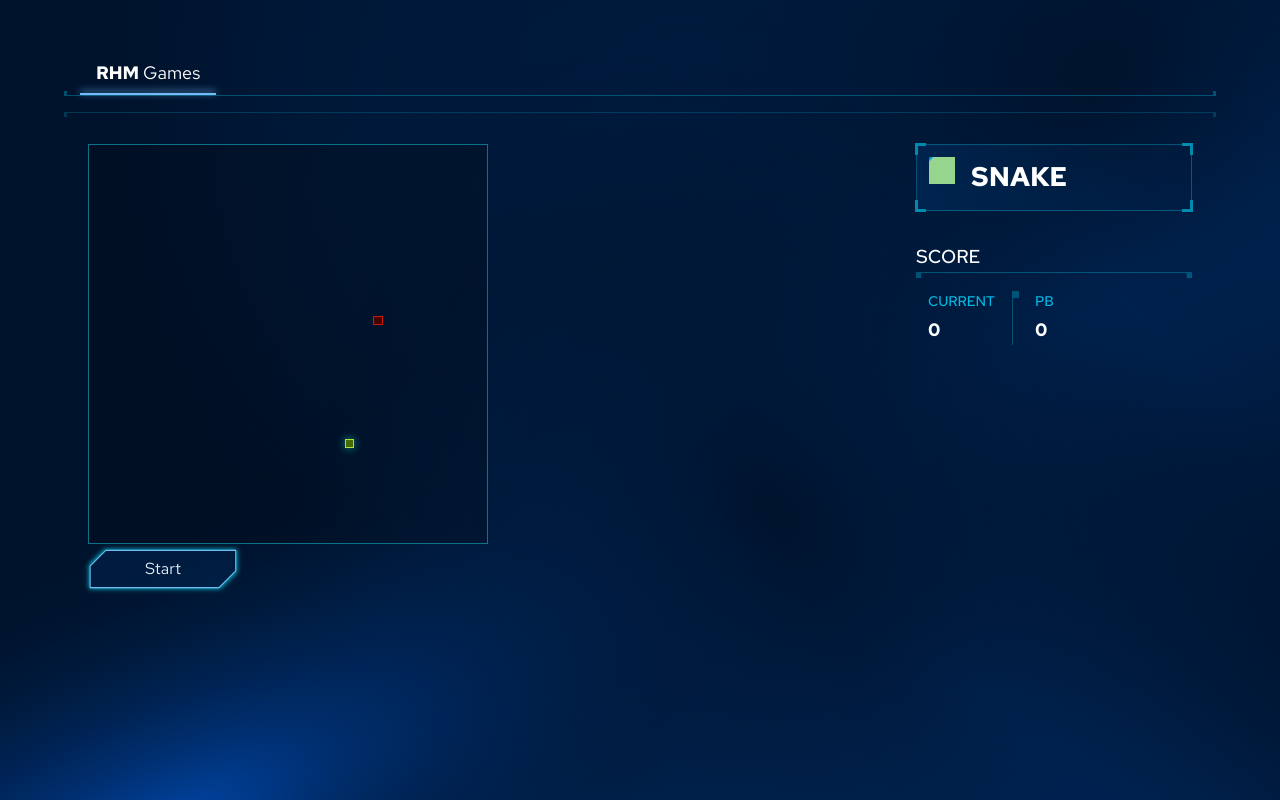
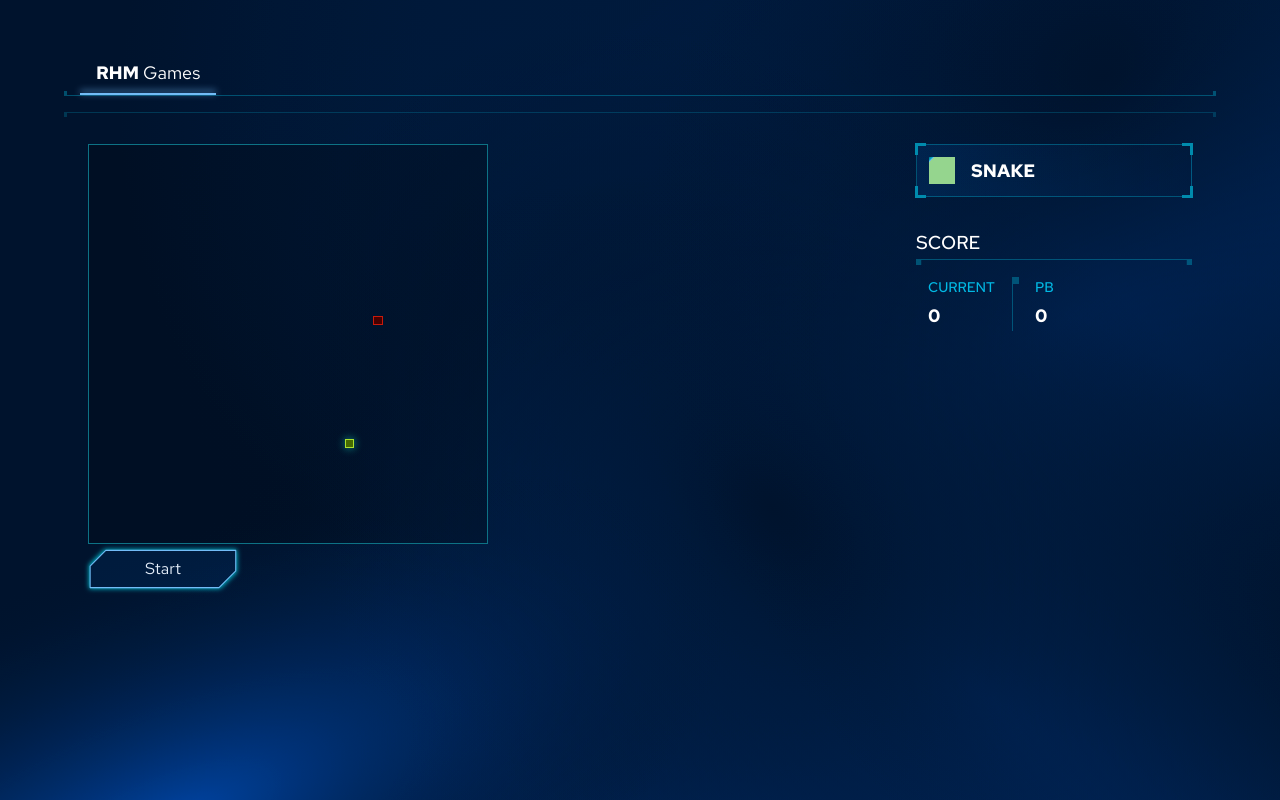
Before and after one commit to redhat-marketplace/marketplace-games-ui, a Svelte app: page / in a window 1280 px wide. Built offline with nearby package versions, Linux system fonts and the light colour scheme.

Commit message:
fix: fixing typography

```diff
--- a/src/components/GameName/GameName.svelte
+++ b/src/components/GameName/GameName.svelte
@@ -8,11 +8,14 @@
     );
     margin-bottom: 2rem;
     display: flex;
+    padding: 0.75rem;
+    position: relative;
+  }
+
+  .game-name h2 {
     font-size: 1.125rem;
     font-weight: 700;
     text-transform: uppercase;
-    padding: 0.75rem;
-    position: relative;
   }
 
   .game-icon {
```
